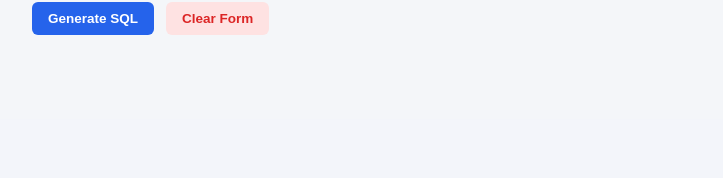
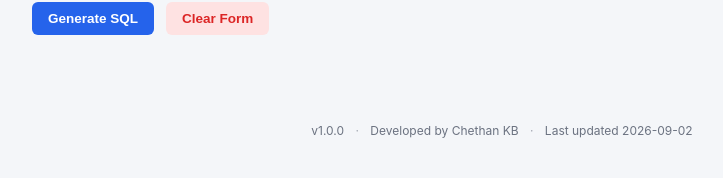
Before and after one commit to chethan-kb-tfs/control_config_generator, a Flask app: page / in a window 1280 px wide. Shown: the part 1561-1739 px from the top of the page, without its empty margins (138-861 px from the left). Before the commit the page ends 1596 px from the top, so only its background shows below. Run offline with Flask 3, Linux system fonts and the light colour scheme.

```diff
--- a/app.py
+++ b/app.py
@@ -9,8 +9,24 @@ SQL. It only builds INSERT statement text for the user to copy.
 """
 
 from flask import Flask, render_template, request, jsonify
+import json
+import os
 
 app = Flask(__name__)
+
+VERSION_FILE = os.path.join(os.path.dirname(os.path.abspath(__file__)), "version.json")
+
+
+def load_version_info():
+    """Read version.json for display in the UI. Falls back to safe defaults."""
+    defaults = {"version": "0.0.0", "developed_by": "Unknown", "last_updated": "Unknown"}
+    try:
+        with open(VERSION_FILE, "r") as f:
+            info = json.load(f)
+        defaults.update({k: info.get(k, v) for k, v in defaults.items()})
+    except (FileNotFoundError, json.JSONDecodeError):
+        pass
+    return defaults
 
 
 # ---------------------------------------------------------------------------
@@ -436,7 +452,13 @@ def index():
         "index.html",
         src_sys_cd_options=SRC_SYS_CD_OPTIONS,
         target_bucket_options=TARGET_BUCKET_OPTIONS,
+        version_info=load_version_info(),
     )
+
+
+@app.route("/version")
+def version():
+    return jsonify(load_version_info())
 
 
 @app.route("/generate", methods=["POST"])
--- a/static/style.css
+++ b/static/style.css
@@ -414,3 +414,17 @@ body {
     opacity: 1;
     transform: translateX(-50%) translateY(0);
 }
+
+.app-footer {
+    max-width: 980px;
+    margin: 0 auto;
+    padding: 4px 20px 40px;
+    text-align: center;
+    font-size: 12px;
+    color: var(--muted);
+}
+
+.footer-sep {
+    margin: 0 8px;
+    opacity: 0.6;
+}
--- a/templates/index.html
+++ b/templates/index.html
@@ -91,6 +91,14 @@
     </section>
 
 </main>
+
+<footer class="app-footer">
+    <span>v{{ version_info.version }}</span>
+    <span class="footer-sep">&middot;</span>
+    <span>Developed by {{ version_info.developed_by }}</span>
+    <span class="footer-sep">&middot;</span>
+    <span>Last updated {{ version_info.last_updated }}</span>
+</footer>
 
 <div id="toast" class="toast"></div>
 
--- /dev/null
+++ b/version.json
@@ -0,0 +1,5 @@
+{
+    "version": "1.0.0",
+    "developed_by": "Chethan KB",
+    "last_updated": "2026-09-02"
+}
```
Also changed, not shown: README.md, 2 other files.
